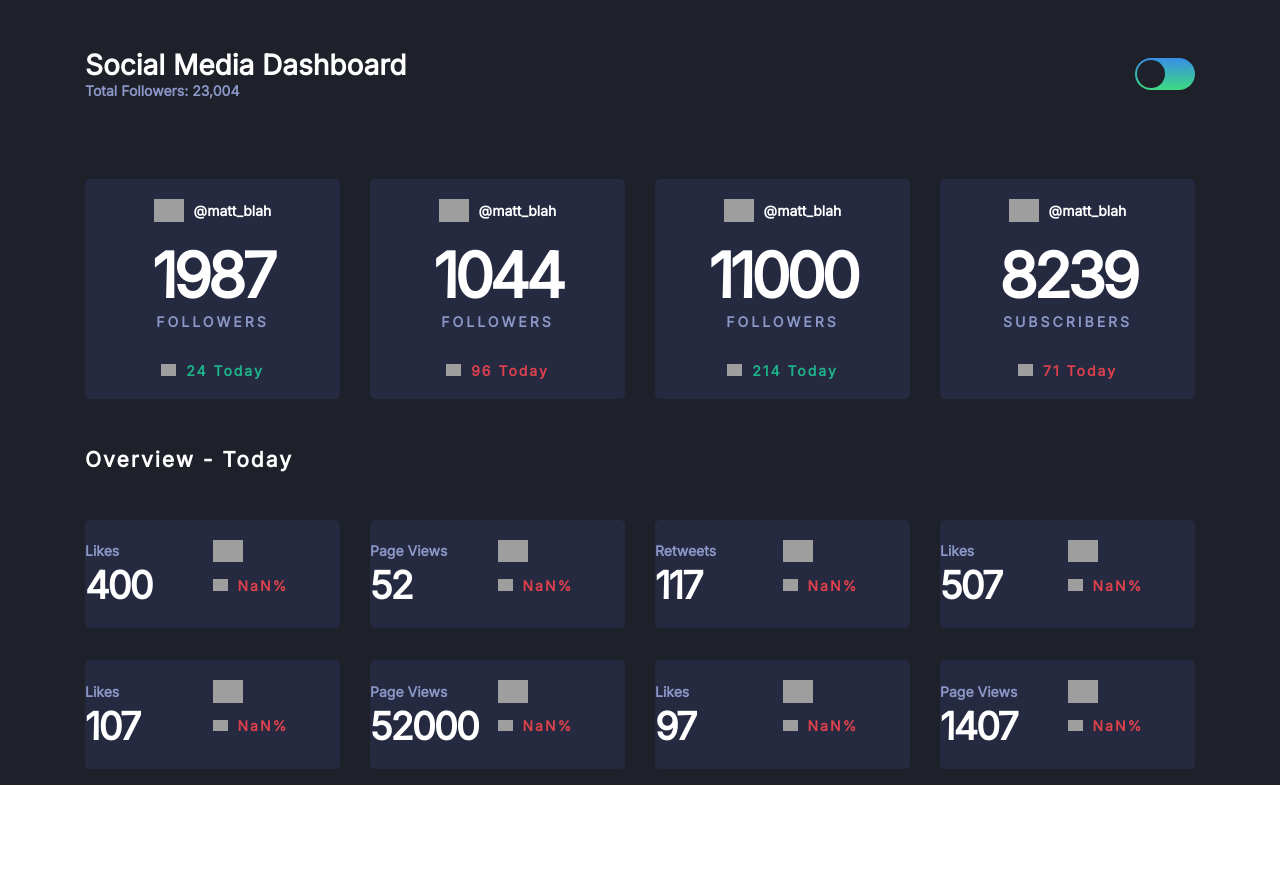
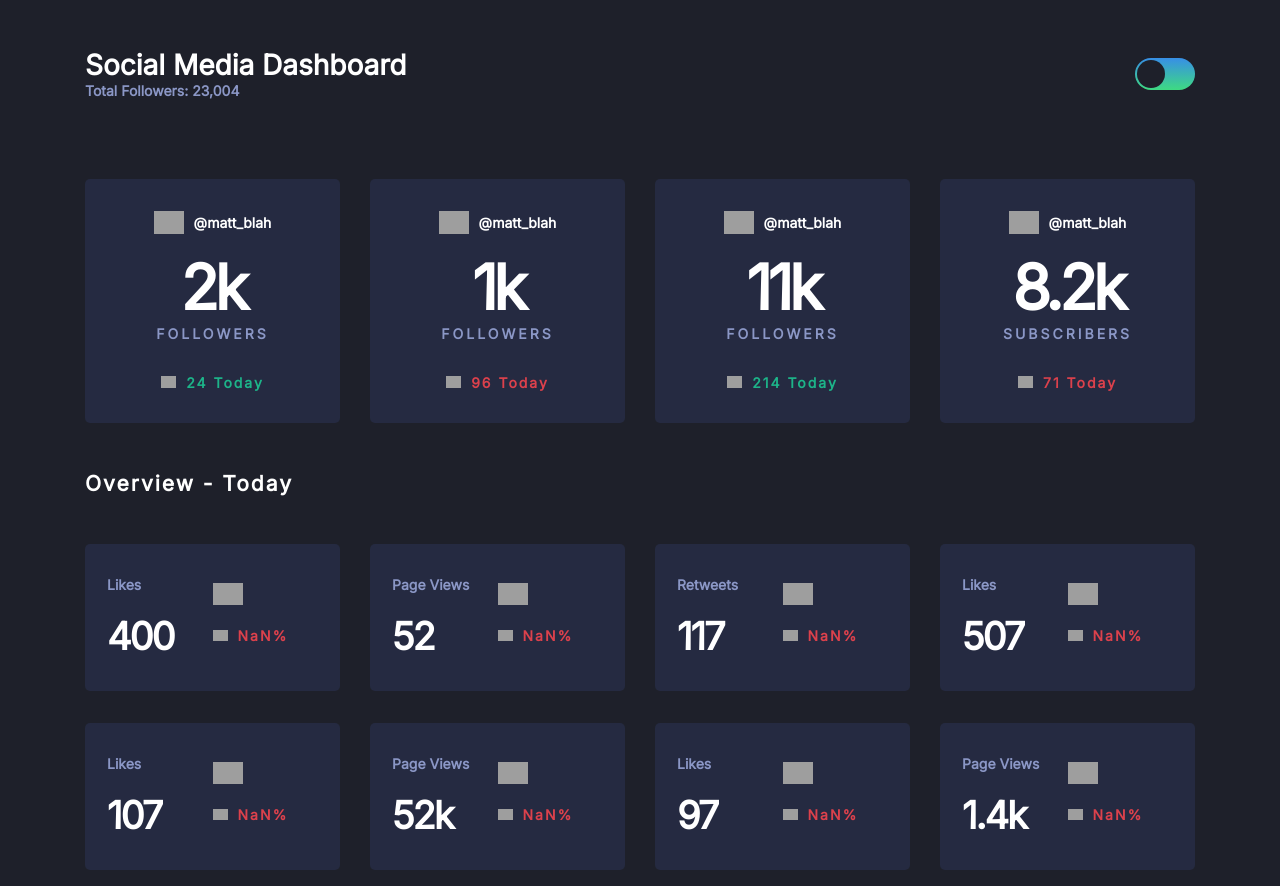
Before and after one commit to mpaitgt/social-media-dashboard, a React (Create React App) app: page / in a window 1280 px wide. Before the commit the page ends 800 px from the top, so only its background shows below. Built offline with nearby package versions, Linux system fonts and the light colour scheme; grey boxes are pictures that could not be loaded.

Commit message:
added the helper function addTheK, which replaces numbers in the thousands with the shorthand k

```diff
--- a/src/Components/Card.js
+++ b/src/Components/Card.js
@@ -2,6 +2,7 @@ import React from 'react';
 import { css } from 'emotion';
 
 function Card(props) {
+
   return (
     <div className={css`
       background: ${props.darkMode ? 'var(--dark-theme-card-bg)' : 'var(--light-theme-card-bg)'};
@@ -9,7 +10,7 @@ function Card(props) {
       margin-top: 1rem;
       margin-bottom: 1rem;
       border-radius: 5px;
-      padding: 20px 0px;
+      padding: 32px 22px;
       display: flex;
       flex-direction: column;
       align-item: center;
--- a/src/Components/FollowerCard.js
+++ b/src/Components/FollowerCard.js
@@ -3,11 +3,12 @@ import IconLockUp from './IconLockUp';
 import FollowerLockUp from './FollowerLockUp';
 import { FollowersDelta } from './Delta';
 import Card from './Card';
+import { css } from 'emotion';
 
 function FollowerCard(props) {
 
   return (
-    <Card darkMode={props.darkMode}>
+    <Card data={props.data} darkMode={props.darkMode}>
       <IconLockUp data={props.data} />
       <FollowerLockUp data={props.data} />
       <FollowersDelta data={props.data} font_size="14px"/>
--- a/src/Components/FollowerContainer.js
+++ b/src/Components/FollowerContainer.js
@@ -5,12 +5,14 @@ import FollowerCard from './FollowerCard';
 import Data from '../Utils/data.json';
 
 function FollowerContainer(props) {
+
+
   return (
     <Row className={css`margin-top: 1rem;`}>
       {
         Data['social_media'].map(data => {
           return (
-            <Col md={3} key={data.key}>
+            <Col lg={3} md={6} sm={6} xs={12} key={data.key}>
               <FollowerCard data={data} darkMode={props.darkMode} />
             </Col>
           )
--- a/src/Components/FollowerLockUp.js
+++ b/src/Components/FollowerLockUp.js
@@ -1,5 +1,6 @@
 import React from 'react';
 import { css } from 'emotion';
+import helpers from '../Utils/helpers';
 
 function FollowerLockUp(props) {
 
@@ -14,7 +15,7 @@ function FollowerLockUp(props) {
       <div className={css`
         font-size: 62px;
         letter-spacing: -4px;
-      `}>{props.data.followers || props.data.subscribers}</div>
+      `}>{helpers.addTheK(props.data.followers || props.data.subscribers)}</div>
       <div className={css`
         text-transform: uppercase;
         letter-spacing: 3px;
--- a/src/Components/OverviewCard.js
+++ b/src/Components/OverviewCard.js
@@ -3,6 +3,7 @@ import { css } from 'emotion';
 import Card from './Card';
 import Logo from './Logo';
 import { PercentageDelta } from './Delta';
+import helpers from '../Utils/helpers';
 
 function OverviewCard(props) {
 
@@ -15,9 +16,20 @@ function OverviewCard(props) {
         justify-content: center;
         align-self; center;
       `}>
-        <h4 className={css`color: var(--dark-theme-sec-txt);`}>{props.data.type}</h4>
+        <h4 className={css`
+          color: var(--dark-theme-sec-txt);
+          padding-bottom: 20px;
+        `}>
+          {props.data.type}
+        </h4>
+
         <Logo data={props.data} />
-        <div className={css`font-size: 38px; letter-spacing: -2px;`}>{props.data.value}</div>
+        <div className={css`
+          font-size: 38px;
+          letter-spacing: -2px;
+        `}>
+          {helpers.addTheK(props.data.value)}
+        </div>
         <PercentageDelta data={props.data} font_size="14px"/>
       </div>
     </Card>
--- a/src/Components/OverviewContainer.js
+++ b/src/Components/OverviewContainer.js
@@ -7,24 +7,22 @@ function OverviewContainer(props) {
 
   const reOrganize = () => {
     let data = Data['social_media'];
+    let key = Math.random() * 20;
     return data.reduce((acc, currentItem, index, array) => {
       const { channel, likes, page_views, retweets } = currentItem;
-      console.log(array[index])
-      if (retweets) acc.push({ 'type': 'Retweets', 'value': retweets, 'channel': channel });
-      if (likes) acc.push({ 'type': 'Likes', 'value': likes, 'channel': channel });
-      if (page_views) acc.push({ 'type': 'Page Views', 'value': page_views, 'channel': channel });
+      if (retweets) acc.push({ 'type': 'Retweets', 'value': retweets, 'channel': channel, 'key': key++ });
+      if (likes) acc.push({ 'type': 'Likes', 'value': likes, 'channel': channel, 'key': key++ });
+      if (page_views) acc.push({ 'type': 'Page Views', 'value': page_views, 'channel': channel, 'key': key++ });
       return acc;
     }, []);
   }
 
-  console.log(reOrganize());
-
   return (
-    <Row>
+    <Row >
       {
         reOrganize().map(data => {
           return (
-            <Col md={3} key={data.key}>
+            <Col lg={3} md={6} sm={6} xs={12} key={data.key}>
               <OverviewCard data={data} darkMode={props.darkMode} />
             </Col>
           )
--- /dev/null
+++ b/src/Utils/helpers.js
@@ -0,0 +1,7 @@
+export default {
+  addTheK: (num) => {
+    return Math.abs(num) > 999
+    ? Math.sign(num) * ((Math.abs(num) / 1000).toFixed(1)) + 'k'
+    : Math.sign(num) * Math.abs(num);
+  }
+}
```
